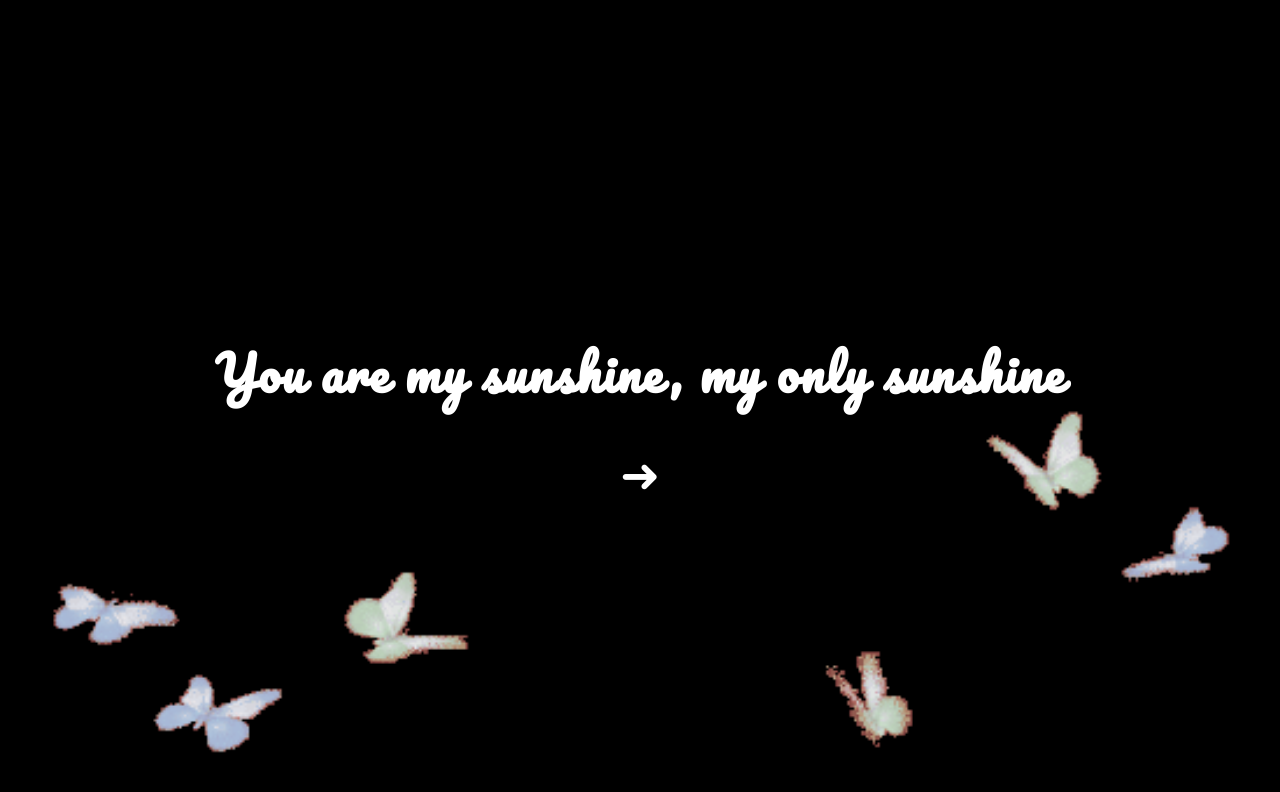
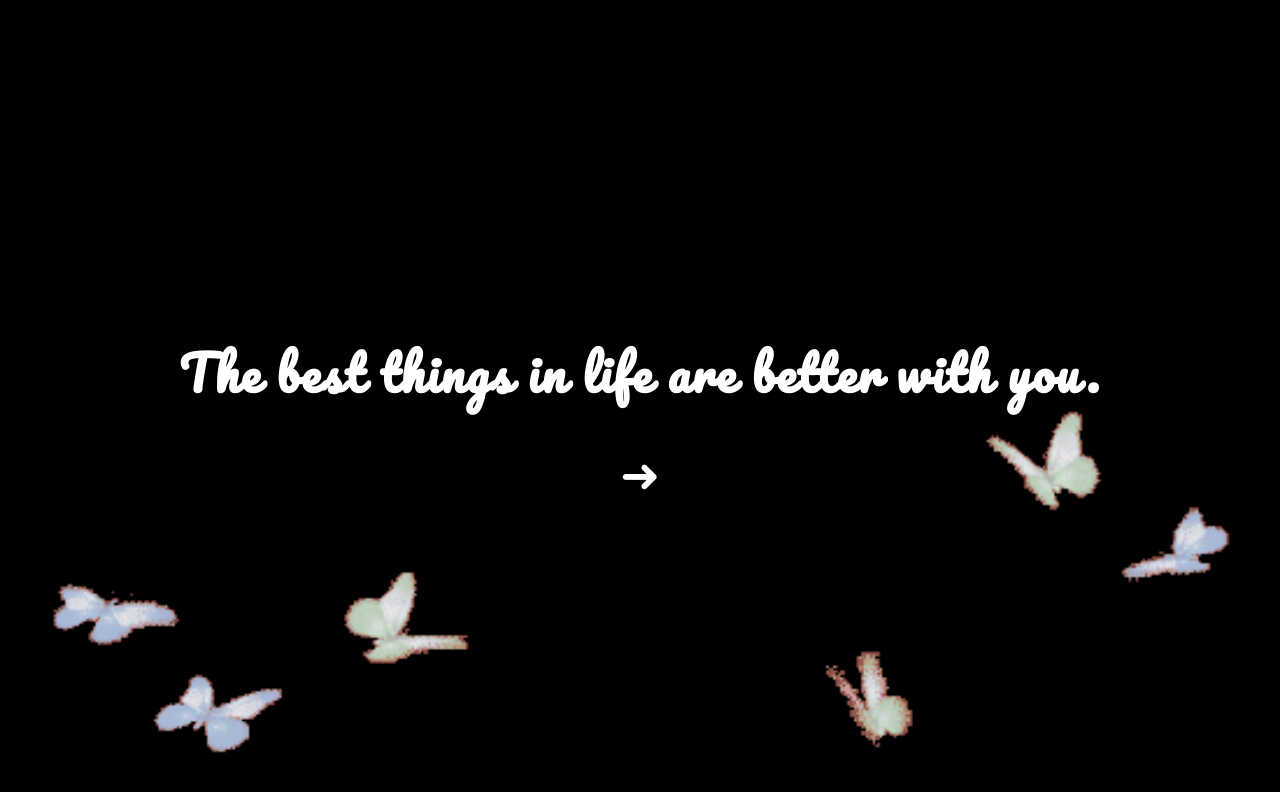
Before and after one commit to kahayaku/Mihaela-Scumpo, a plain HTML site: page index.html in a window 1280 px wide. Both pictures are taken after a click on the button "Yes". Drawn offline with Linux system fonts and the light colour scheme.

Commit message:
Add files via upload

```diff
--- a/index.html
+++ b/index.html
@@ -83,16 +83,28 @@
                 var container = document.querySelector('.container');
                 container.innerHTML = '';
 
-                var sunText = document.createElement('h1');
-                sunText.textContent = 'You are my sunshine, my only sunshine';
-                sunText.style.color = 'white';
-                container.appendChild(sunText);
+                var lines = [
+                    "The best things in life are better with you.",
+                    "I met you. I liked you. I love you. I’m keeping you.",
+                    "You are my sunshine, my only sunshine"
+                ];
+
+                var currentLineIndex = 0;
+
+                var textLine = document.createElement('h1');
+                textLine.textContent = lines[currentLineIndex];
+                textLine.style.color = 'white';
+                container.appendChild(textLine);
 
                 var arrow = document.createElement('div');
                 arrow.textContent = '➜';
                 arrow.style.fontSize = '3em';
                 arrow.style.cursor = 'pointer';
                 arrow.addEventListener('click', function() {
+                    currentLineIndex++;
+                    if (currentLineIndex < lines.length) {
+                        textLine.textContent = lines[currentLineIndex];
+                    } else {
                         container.innerHTML = '';
                         var thankYouText = document.createElement('h1');
                         thankYouText.textContent = 'Thank you for being mine';
@@ -103,6 +115,7 @@
                         heartGif.src = 'endd.gif';
                         heartGif.alt = 'Heart GIF';
                         container.appendChild(heartGif);
+                    }
                 });
                 container.appendChild(arrow);
             }, 1000);
```
Lines whose indentation alone changed are shown as unchanged.
